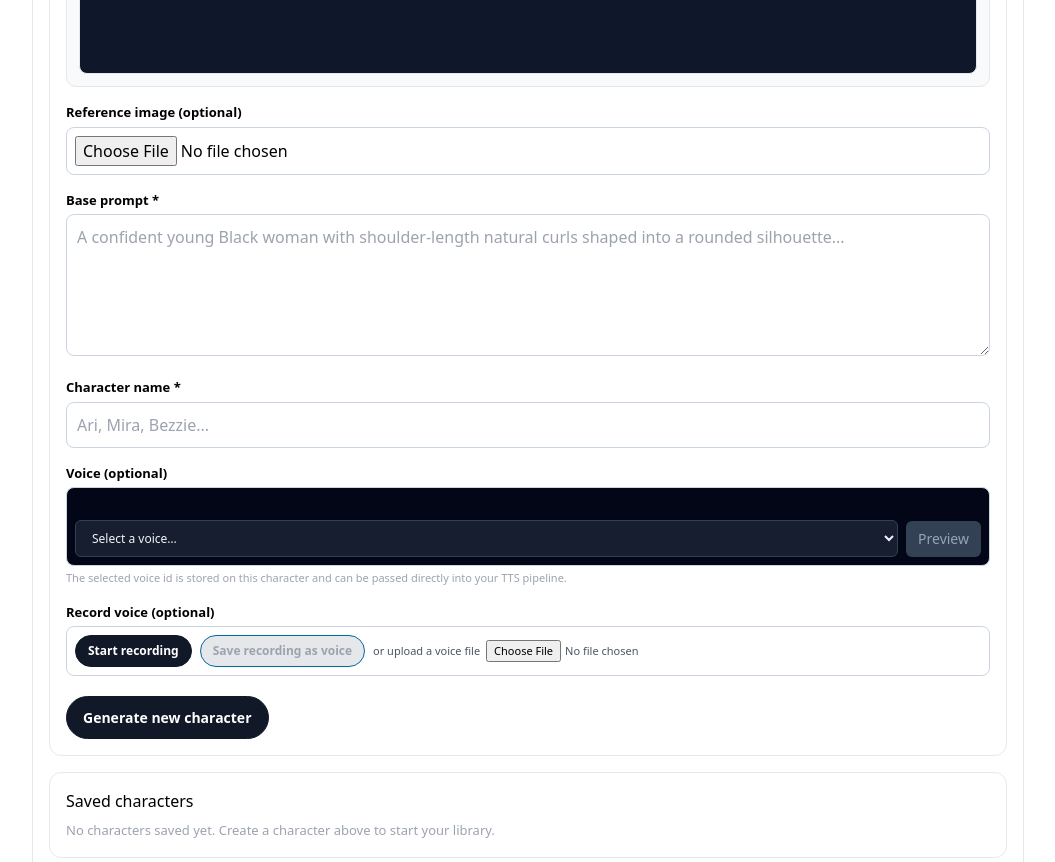
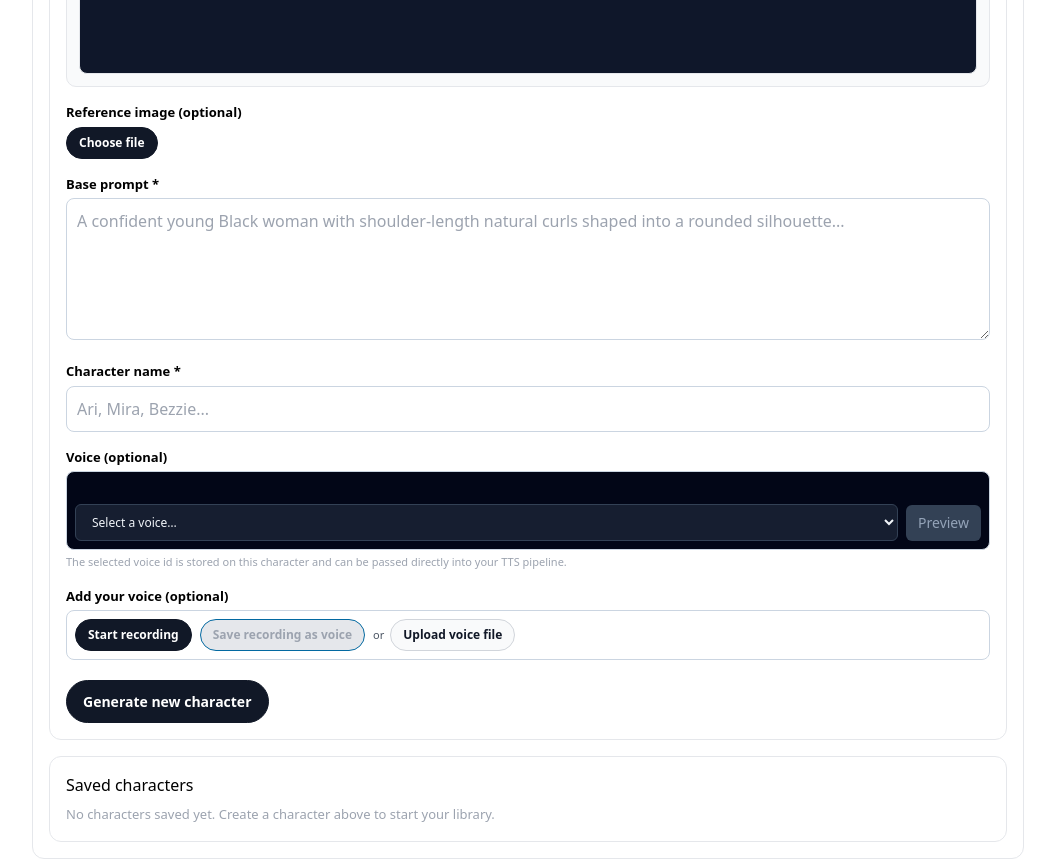
Before and after one commit to JSebree/ai-wizard, a React (Vite) app: page /studios in a window 1280 px wide. Shown: the part 640-1502 px from the top of the page, without its empty margins (112-1167 px from the left). Built offline with nearby package versions, Linux system fonts and the light colour scheme.

Commit message:
updating character studio voice registry style

```diff
--- a/src/studios/CharacterStudioDemo.jsx
+++ b/src/studios/CharacterStudioDemo.jsx
@@ -538,20 +538,51 @@ export default function CharacterStudioDemo() {
             >
               Reference image (optional)
             </label>
-            <input
-              type="file"
-              accept="image/*"
-              key={previewUrl}
-              onChange={(e) => handleReferenceUpload(e.target.files?.[0] || null)}
+            <div
               style={{
-                display: "block",
-                width: "100%",
-                padding: 8,
-                borderRadius: 8,
-                border: "1px solid #CBD5E1",
-                background: "#FFFFFF",
+                display: "flex",
+                alignItems: "center",
+                gap: 8,
+                flexWrap: "wrap",
               }}
-            />
+            >
+              <label
+                style={{
+                  padding: "6px 12px",
+                  borderRadius: 999,
+                  border: "1px solid #111827",
+                  background: "#111827",
+                  color: "#FFFFFF",
+                  fontSize: 12,
+                  fontWeight: 600,
+                  cursor: "pointer",
+                  display: "inline-flex",
+                  alignItems: "center",
+                  gap: 6,
+                }}
+              >
+                <span>Choose file</span>
+                <input
+                  type="file"
+                  accept="image/*"
+                  key={previewUrl}
+                  onChange={(e) =>
+                    handleReferenceUpload(e.target.files?.[0] || null)
+                  }
+                  style={{ display: "none" }}
+                />
+              </label>
+              {referenceImageUrl && (
+                <span
+                  style={{
+                    fontSize: 11,
+                    color: "#6B7280",
+                  }}
+                >
+                  File selected from disk
+                </span>
+              )}
+            </div>
             {isUploading && (
               <p style={{ marginTop: 4, fontSize: 12, color: "#6B7280" }}>
                 Uploading reference image…
@@ -661,7 +692,7 @@ export default function CharacterStudioDemo() {
                 marginBottom: 4,
               }}
             >
-              Record voice (optional)
+              Add your voice (optional)
             </label>
             <div
               style={{
@@ -723,10 +754,23 @@ export default function CharacterStudioDemo() {
                     display: "flex",
                     alignItems: "center",
                     gap: 6,
-                    cursor: "pointer",
                   }}
                 >
-                  <span>or upload a voice file</span>
+                  <span>or</span>
+                  <span
+                    style={{
+                      padding: "6px 12px",
+                      borderRadius: 999,
+                      border: "1px solid #D1D5DB",
+                      background: "#F9FAFB",
+                      color: "#111827",
+                      fontSize: 12,
+                      fontWeight: 600,
+                      cursor: "pointer",
+                    }}
+                  >
+                    Upload voice file
+                  </span>
                   <input
                     type="file"
                     accept="audio/*"
@@ -738,7 +782,7 @@ export default function CharacterStudioDemo() {
                       // reset so the same file can be picked again if needed
                       e.target.value = "";
                     }}
-                    style={{ fontSize: 11 }}
+                    style={{ display: "none" }}
                   />
                 </label>
               </div>
```
